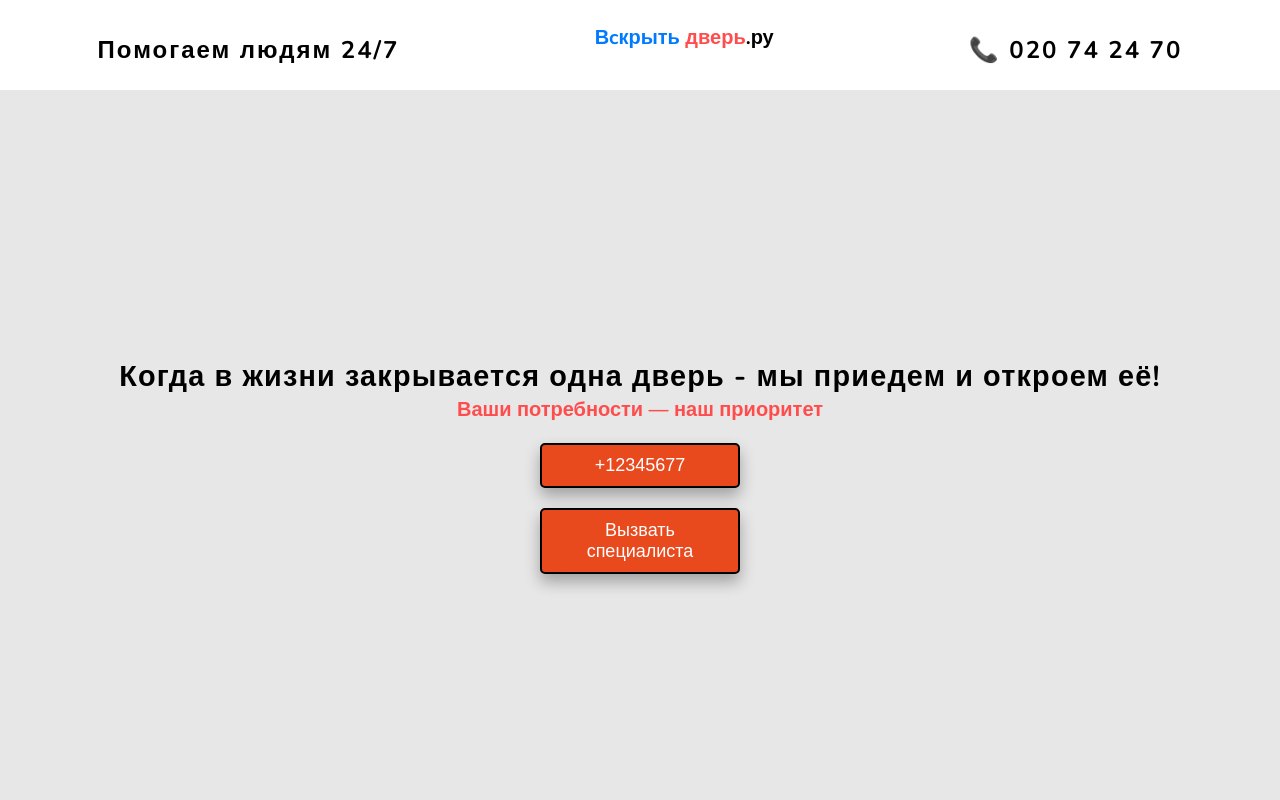
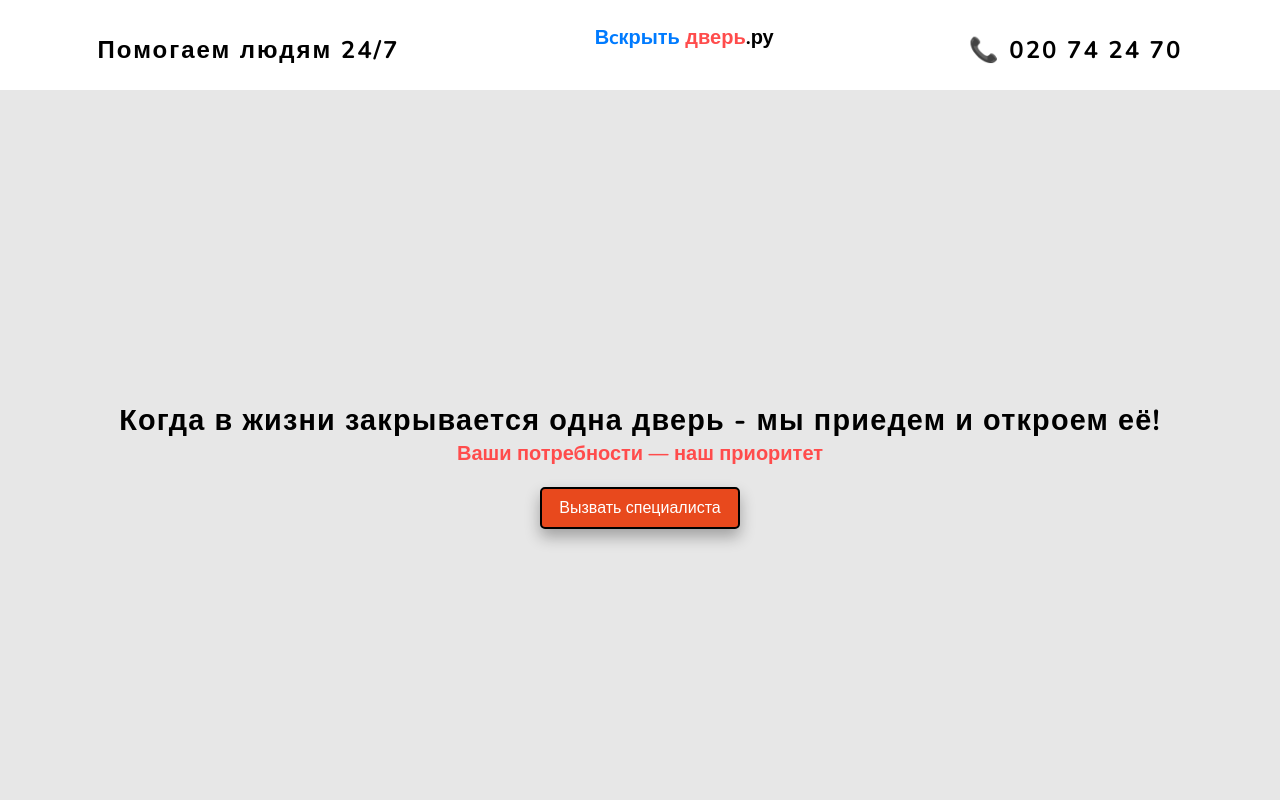
Before and after one commit to Prostecki/pomogator-112-react, a React (Vite) app: page / in a window 1280 px wide. Shown: the top 800 px of the page. Built offline with nearby package versions, Linux system fonts and the light colour scheme.

Commit message:
remove tel button

```diff
--- a/src/App.css
+++ b/src/App.css
@@ -5,7 +5,6 @@
 }
 #root {
   font-family: "Nunito", sans-serif;
-  max-width: 1280px;
   margin: 0 auto;
   text-align: center;
 }
--- a/src/components/Main/Firstsection/Firstsection.css
+++ b/src/components/Main/Firstsection/Firstsection.css
@@ -30,14 +30,14 @@
 
 .call-to-locksmith {
   display: block;
-  width: 200px;
+  max-width: 200px;
   margin: 20px auto;
   padding: 10px;
   background-color: #e8491d;
   color: white;
   text-align: center;
   text-decoration: none;
-  font-size: 18px;
+  font-size: 1rem;
   border-radius: 5px;
   border: 2px solid black;
   box-shadow: 0 8px 15px rgba(0, 0, 0, 0.3);
--- a/src/components/Main/Firstsection/Firstsection.jsx
+++ b/src/components/Main/Firstsection/Firstsection.jsx
@@ -5,7 +5,6 @@ import FeedbackForm from "../../FeedbackForm/FeedbackForm";
 
 const Firstsection = () => {
   const [isModalOpen, setIsModalOpen] = useState(false);
-  const telNum = "+12345677";
   const textForm = "Вызвать специалиста";
 
   const handleOpenModal = () => {
@@ -28,7 +27,6 @@ const Firstsection = () => {
         <h1 className="first-section-headline">
           Ваши потребности — наш приоритет
         </h1>
-        <Button>{telNum}</Button>
         <Button onClick={handleOpenModal}>{textForm}</Button>
         <FeedbackForm show={isModalOpen} onClose={handleCloseModal} />
       </div>
```
